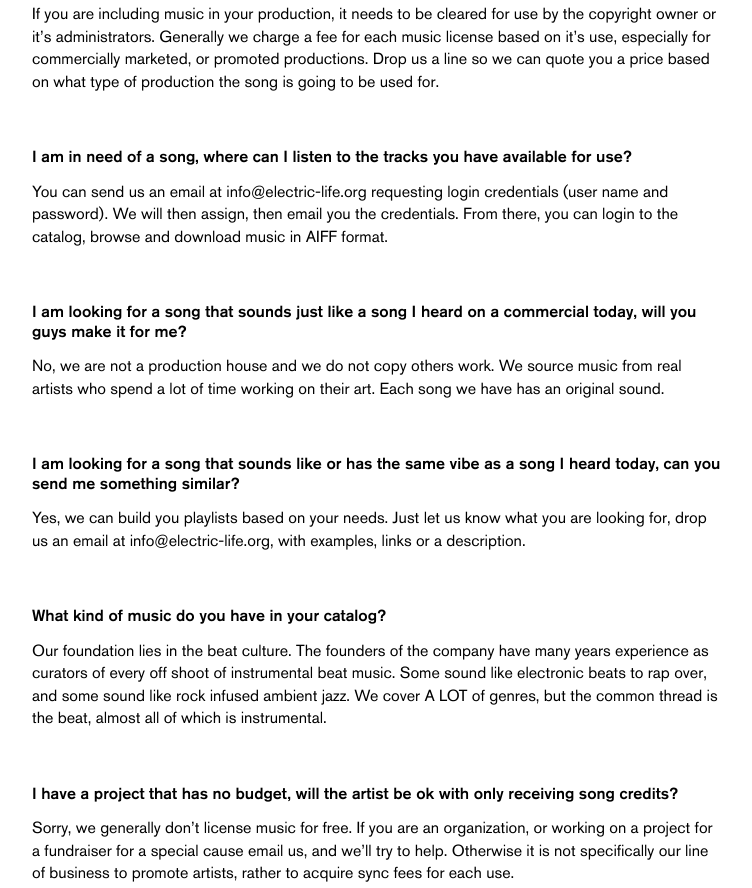
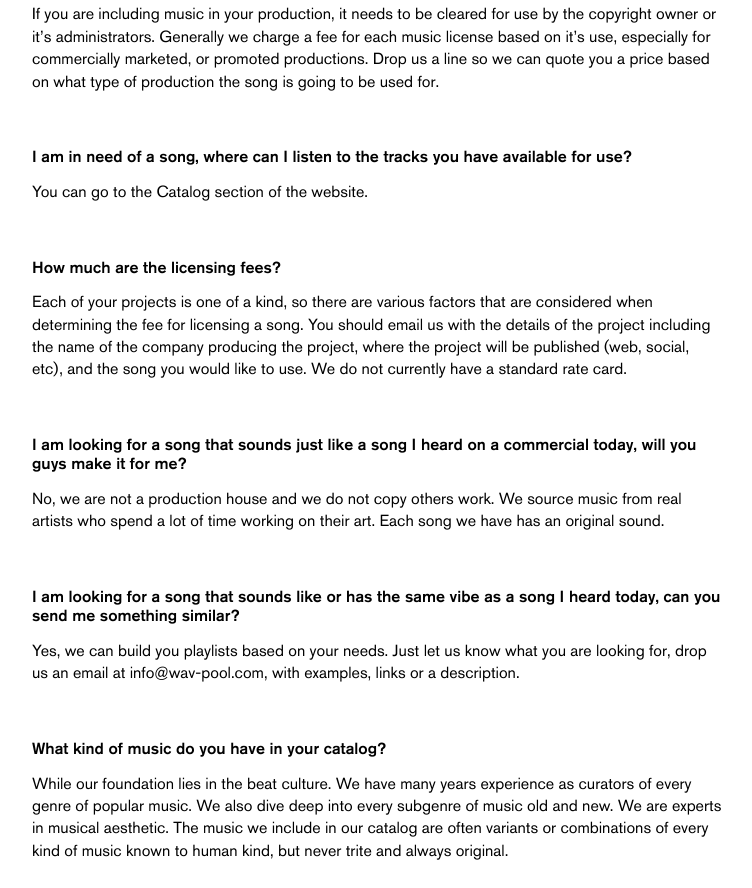
Before and after one commit to stefbowerman/wav-pool, a website built with webpack: page src/faq.html in a window 1280 px wide. Shown: the part 418-1306 px from the top of the page, without its empty margins (263-1015 px from the left). Built offline with nearby package versions, Linux system fonts and the light colour scheme; a web font is replaced by a local one.

Commit message:
Update faq.  Contact links

```diff
--- a/src/faq.html
+++ b/src/faq.html
@@ -33,16 +33,19 @@
         <p>If you are including music in your production, it needs to be cleared for use by the copyright owner or it’s administrators. Generally we charge a fee for each music license based on it’s use, especially for commercially marketed, or promoted productions. Drop us a line so we can quote you a price based on what type of production the song is going to be used for.</p>
         <br />
         <h6>I am in need of a song, where can I listen to the tracks you have available for use?</h6>
-        <p>You can send us an email at info@electric-life.org requesting login credentials (user name and password). We will then assign, then email you the credentials. From there, you can login to the catalog, browse and download music in AIFF format.</p>
+        <p>You can go to the <a href="/catalog">Catalog</a> section of the website.</p>
+        <br />
+        <h6>How much are the licensing fees?</h6>
+        <p>Each of your projects is one of a kind, so there are various factors that are considered when determining the fee for licensing a song. You should email us with the details of the project including the name of the company producing the project, where the project will be published (web, social, etc), and the song you would like to use. We do not currently have a standard rate card.</p>
         <br />
         <h6>I am looking for a song that sounds just like a song I heard on a commercial today, will you guys make it for me?</h6>
         <p>No, we are not a production house and we do not copy others work. We source music from real artists who spend a lot of time working on their art. Each song we have has an original sound.</p>
         <br />
         <h6>I am looking for a song that sounds like or has the same vibe as a song I heard today, can you send me something similar?</h6>
-        <p>Yes, we can build you playlists based on your needs. Just let us know what you are looking for, drop us an email at info@electric-life.org, with examples, links or a description.</p>
+        <p>Yes, we can build you playlists based on your needs. Just let us know what you are looking for, drop us an email at info@wav-pool.com, with examples, links or a description.</p>
         <br />
         <h6>What kind of music do you have in your catalog?</h6>
-        <p>Our foundation lies in the beat culture. The founders of the company have many years experience as curators of every off shoot of instrumental beat music. Some sound like electronic beats to rap over, and some sound like rock infused ambient jazz. We cover A LOT of genres, but the common thread is the beat, almost all of which is instrumental.</p>
+        <p>While our foundation lies in the beat culture. We have many years experience as curators of every genre of popular music. We also dive deep into every subgenre of music old and new. We are experts in musical aesthetic. The music we include in our catalog are often variants or combinations of every kind of music known to human kind, but never trite and always original.</p>
         <br />
         <h6>I have a project that has no budget, will the artist be ok with only receiving song credits?</h6>
         <p>Sorry, we generally don’t license music for free. If you are an organization, or working on a project for a fundraiser for a special cause email us, and we’ll try to help. Otherwise it is not specifically our line of business to promote artists, rather to acquire sync fees for each use.</p>
@@ -55,7 +58,7 @@
       <ul>
         <li><a href="/">Home</a></li>
         <li><a href="/catalog">Catalog</a></li>
-        <li><a href="/">Contact</a></li>
+        <li><a href="mailto:info@wav-pool.com" target="_blank">Contact</a></li>
         <li><a href="/privacy">Privacy</a></li>
         <li><a href="/faq">FAQ</a></li>
       </ul>
```
Also changed, not shown: src/catalog.html (+1 -1 lines), src/index.html (+1 -1 lines), src/privacy.html (+1 -1 lines).
